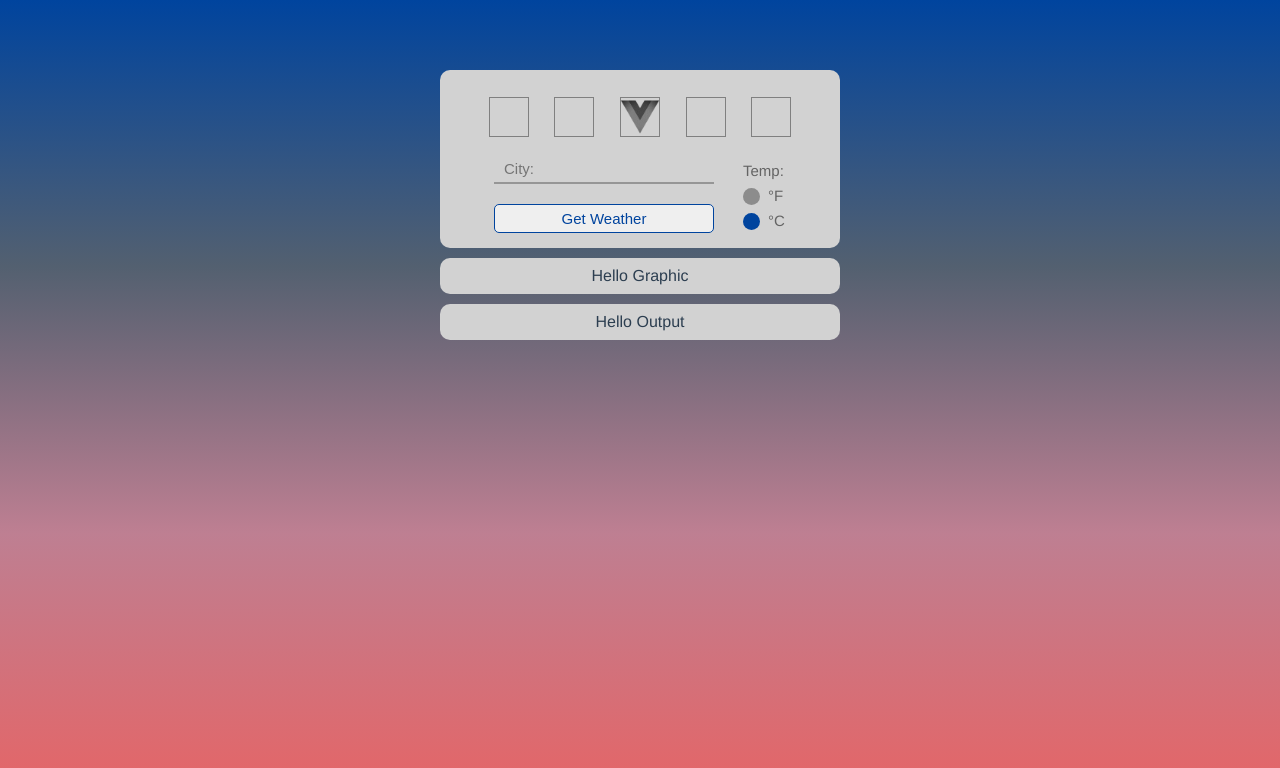
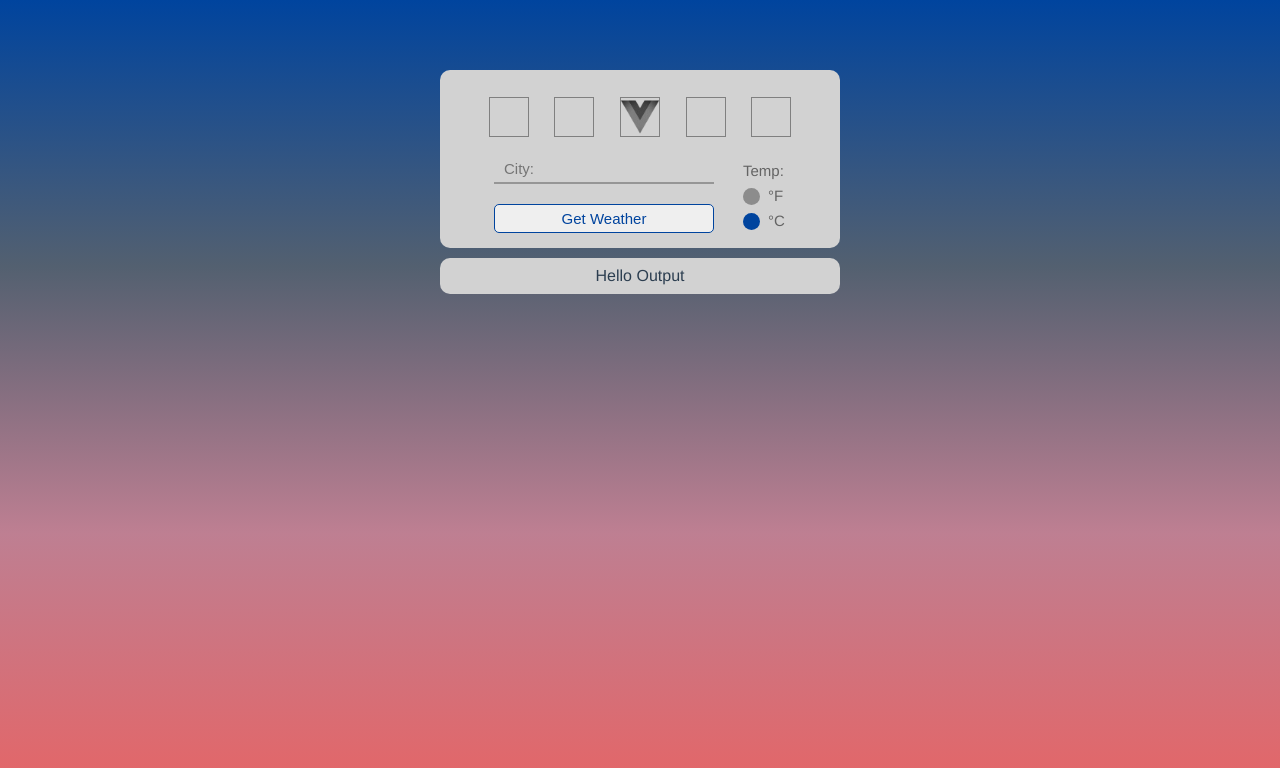
Before and after one commit to mjwills-inf/-TOP-weather, a Vue app: page / in a window 1280 px wide. Shown: the top 768 px of the page. Built offline with nearby package versions, Linux system fonts and the light colour scheme.

Commit message:
start output

```diff
--- a/src/App.vue
+++ b/src/App.vue
@@ -1,14 +1,12 @@
 <template>
   <div id="app">
     <LocationInput v-on:new-call="callApi" />
-    <Graphic />
-    <Output />
+    <Output v-bind:weatherData="weatherData" />
   </div>
 </template>
 
 <script>
 import LocationInput from './components/LocationInput';
-import Graphic from './components/Graphic';
 import Output from './components/Output';
 
 
@@ -16,7 +14,6 @@ export default {
   name: 'App',
   components: {
     LocationInput,
-    Graphic,
     Output
   },
   data() {
@@ -48,8 +45,10 @@ export default {
         });
     },
     buildWeatherData(apiData) {
-        console.log("buildWD called")
-        console.log(apiData)
+      if (apiData.cod == 200) {
+        this.weatherData = { ...apiData }
+        console.log(this.weatherData)
+      }
 
         // YARRRRRR
     }
--- a/src/components/Graphic.vue
+++ /dev/null
@@ -1,21 +0,0 @@
-<template>
-  <div class="container">
-    Hello Graphic
-  </div>
-</template>
-
-<script>
-export default {
-  name: 'Graphic'
-}
-</script>
-
-<style scoped>
-.container {
-  margin: 10px auto;
-  padding: 10px;
-  max-width: 400px;
-  border-radius: 10px;
-  background-color: rgb(210, 210, 210);
-}
-</style>
--- a/src/components/Output.vue
+++ b/src/components/Output.vue
@@ -4,11 +4,38 @@
   </div>
 </template>
 
+
+
+
 <script>
 export default {
-  name: 'Output'
+  name: 'Output',
+  props: ['weatherData'],
+  computed: {
+    cityName: function() {
+      return this.weatherData.name
+    },
+    weatherName: function() {
+      return this.weatherData.weather[0].main
+    },
+    weatherDescription: function() {
+      return this.weatherData.weather[0].description
+    },
+    iconID: function() {
+      return this.weatherData.weather[0].icon
+    },
+    temp: function() {
+      return this.weatherData.main.temp
+    },
+    wind: function() {
+      return this.weatherData.wind.speed
+    }
+  }
 }
 </script>
+
+
+
 
 <style scoped>
 .container {
```
